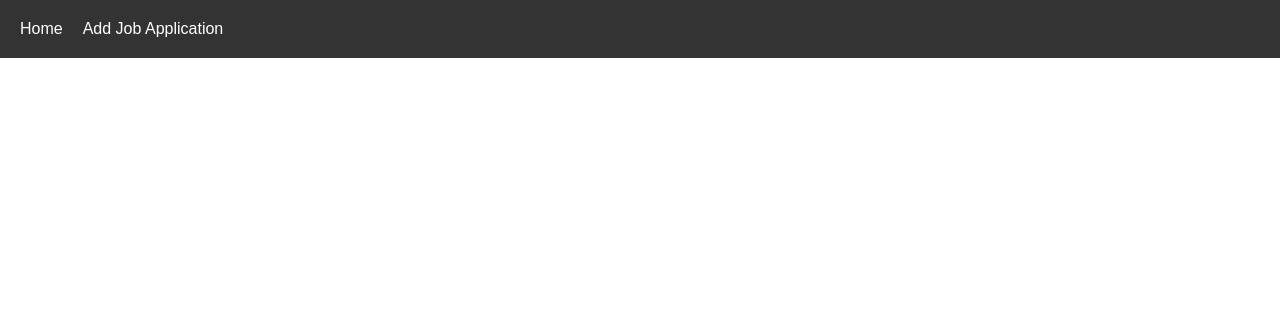
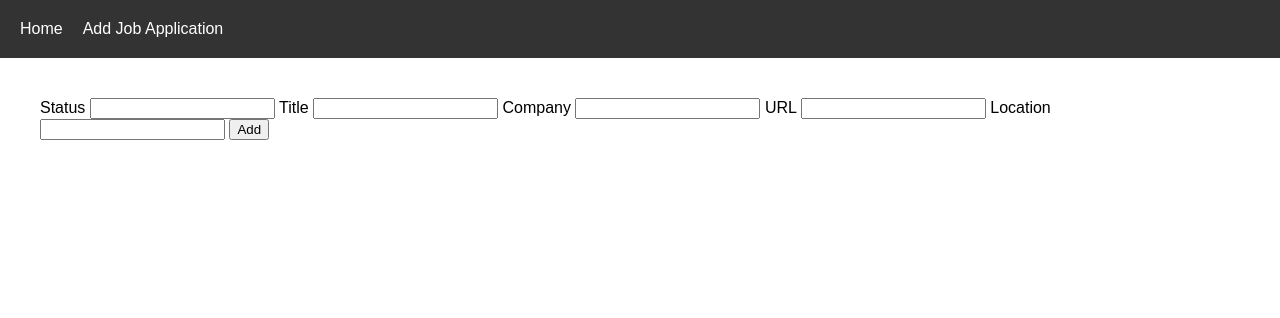
Before and after one commit to hello216/job_board_app, a Python web app: template frontend/templates/new_jobs.html in a window 1280 px wide. Shown: the top 318 px of the page. Run offline with Jinja, Linux system fonts and the light colour scheme; the template is opened without the code that fills it, so the values that code supplies are empty.

Commit message:
Added add job form

```diff
--- a/frontend/templates/new_jobs.html
+++ b/frontend/templates/new_jobs.html
@@ -16,5 +16,22 @@
         </ul>
       </nav>
     </header>
+
+    <main>
+        <form action="/add-job" method="post">
+            <input name"id" value="0" hidden />
+            <label for="status">Status</label>
+            <input name"status"/>
+            <label for="title">Title</label>
+            <input name"title"/>
+            <label for="company">Company</label>
+            <input name"company"/>
+            <label for="url">URL</label>
+            <input name"url"/>
+            <label for="location">Location</label>
+            <input name"location"/>
+            <button type="submit">Add</button>
+        </form>
+    </main>
 </body>
 </html
```
